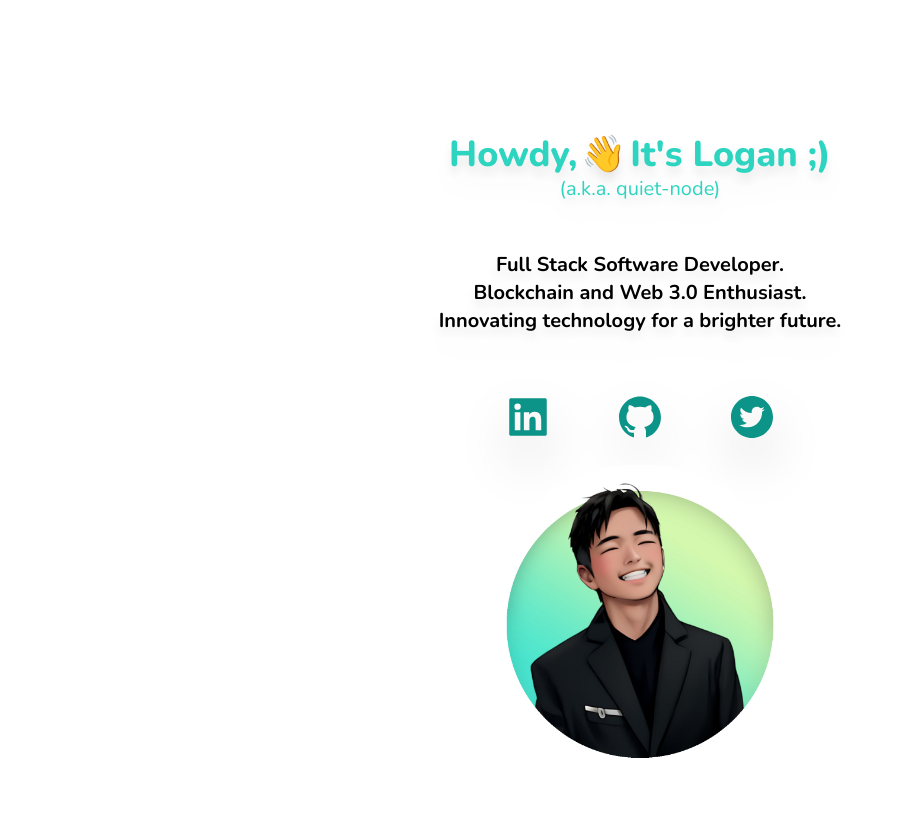
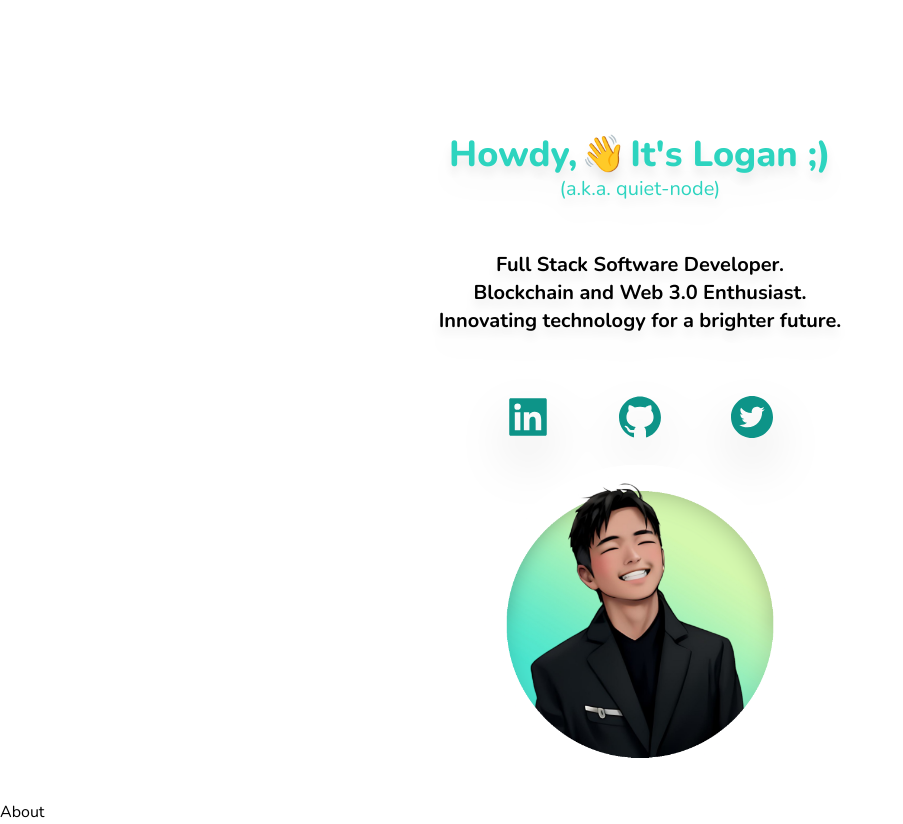
Before and after one commit to quiet-node/portfolio-v2, a React (Vite) app: page / in a window 1280 px wide. Shown: the whole page, without its empty margins (0-903 px from the left). Before the commit the page ends 800 px from the top, so only its background shows below. Built offline with nearby package versions, Linux system fonts and the light colour scheme.

Commit message:
Created About component

```diff
--- a/src/App.css
+++ b/src/App.css
@@ -5,5 +5,4 @@
   margin: 0;
   padding: 0;
   font-family: 'Nunito', sans-serif;
-  /* transition: 0.5s all ease-out; */
 }
--- a/src/App.tsx
+++ b/src/App.tsx
@@ -1,10 +1,11 @@
 import './App.css';
-import Intro from './components/intro/Intro';
+import { About, Intro } from './components';
 
 function App() {
   return (
     <>
       <Intro />
+      <About />
     </>
   );
 }
--- /dev/null
+++ b/src/components/about/About.tsx
@@ -0,0 +1,5 @@
+const About = () => {
+  return <div>About</div>;
+};
+
+export default About;
--- /dev/null
+++ b/src/components/index.tsx
@@ -0,0 +1,4 @@
+import Intro from './intro/Intro';
+import About from './about/About';
+
+export { Intro, About };
```
